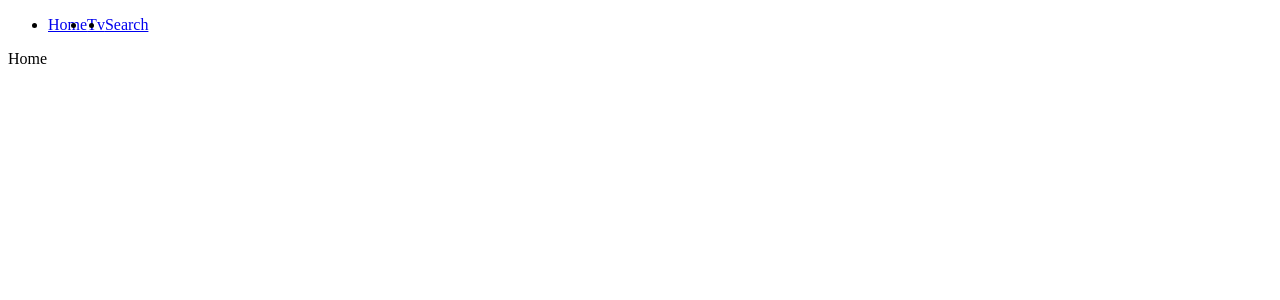
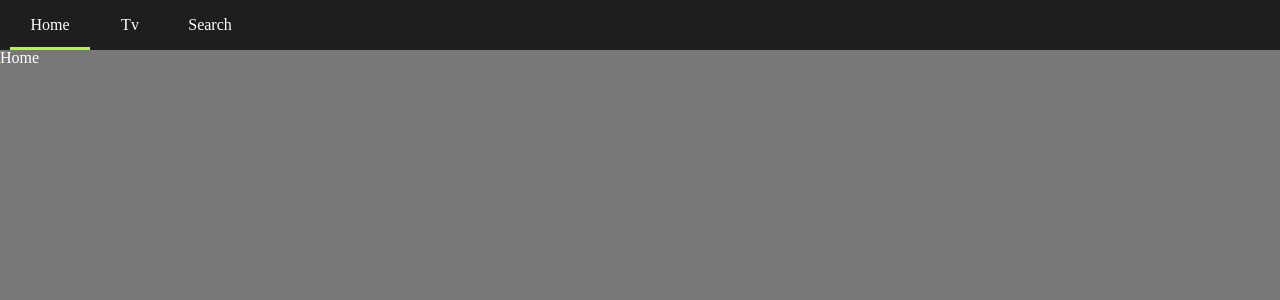
Before and after one commit to SeonghakIm/mayapp, a React (Create React App) app: page / in a window 1280 px wide. Shown: the top 300 px of the page. Built offline with nearby package versions, Linux system fonts and the light colour scheme.

Commit message:
3.4 header with Router

```diff
--- a/package.json
+++ b/package.json
@@ -13,6 +13,7 @@
     "react-router-dom": "^5.3.0",
     "react-scripts": "^4.0.3",
     "styled-components": "^5.3.3",
+    "styled-reset": "^4.3.4",
     "web-vitals": "^1.1.2"
   },
   "scripts": {
--- a/src/Components/App.js
+++ b/src/Components/App.js
@@ -1,9 +1,16 @@
 import React, { Component } from "react";
 import Router from "../Components/Router";
+import GlobalStyles from "./GlobalStyles";
+
 //div 대신 <> 만으로도 내부의 여러 component를 return할 수 있음
 class App extends Component {
   render() {
-    return <Router />;
+    return (
+      <>
+        <Router />
+        <GlobalStyles />
+      </>
+    );
   }
 }
 
--- /dev/null
+++ b/src/Components/GlobalStyles.js
@@ -0,0 +1,22 @@
+import { createGlobalStyle } from "styled-components";
+import reset from "styled-reset";
+
+const globalStyles = createGlobalStyle`
+    ${reset};
+    a{
+        text-decoration: none;
+        color:inherit;
+    }
+    *{
+        box-sizing: border-box;
+    }
+    body{
+        font-family:-apple-system
+        font-size:14px;
+        background-color:rgba(120,120,120,1);
+        color:white;
+        padding-top:50px;
+    }
+`;
+
+export default globalStyles;
--- a/src/Components/Header.js
+++ b/src/Components/Header.js
@@ -1,33 +1,51 @@
-import { HashRouter as Router, Link } from "react-router-dom";
+import { withRouter, Link } from "react-router-dom";
 import styled from "styled-components";
 
-const Header = styled.header``;
+const Header = styled.header`
+  color: white;
+  position: fixed;
+  top: 0;
+  left: 0;
+  width: 100%;
+  height: 50px;
+  display: flex;
+  align-items: center;
+  padding: 0px 10px;
+  background-color: rgba(20, 20, 20, 0.9);
+  box-shadow: 0px 1px 5px 2px rgba(0, 0, 0, 0);
+`;
 
-const Item = styled.li``;
-
+const Item = styled.li`
+  width: 80px;
+  height: 50px;
+  text-align: center;
+  border-bottom: 3px solid
+    ${(props) => (props.current ? "greenyellow" : "transparent")};
+  transition: border-bottom 0.3s ease-in-out;
+`;
 const List = styled.ul`
   display: flex;
-  &:hover {
-    background-color: blue;
-  }
 `;
 
-const SLink = styled(Link)``;
+const SLink = styled(Link)`
+  height: 50px;
+  display: flex;
+  align-items: center;
+  justify-content: center;
+`;
 
-export default () => (
+export default withRouter(({ location: { pathname } }) => (
   <Header>
     <List>
-      <Router>
-        <Item>
+      <Item current={pathname === "/"}>
         <SLink to="/">Home</SLink>
       </Item>
-        <Item>
+      <Item current={pathname === "/tv"}>
         <SLink to="/tv">Tv</SLink>
       </Item>
-        <Item>
+      <Item current={pathname === "/search"}>
         <SLink to="/search">Search</SLink>
       </Item>
-      </Router>
     </List>
   </Header>
-);
+));
```
Also changed, not shown: 2 other files (tests, documents, lock files or other folders). Lines whose indentation alone changed are shown as unchanged.
